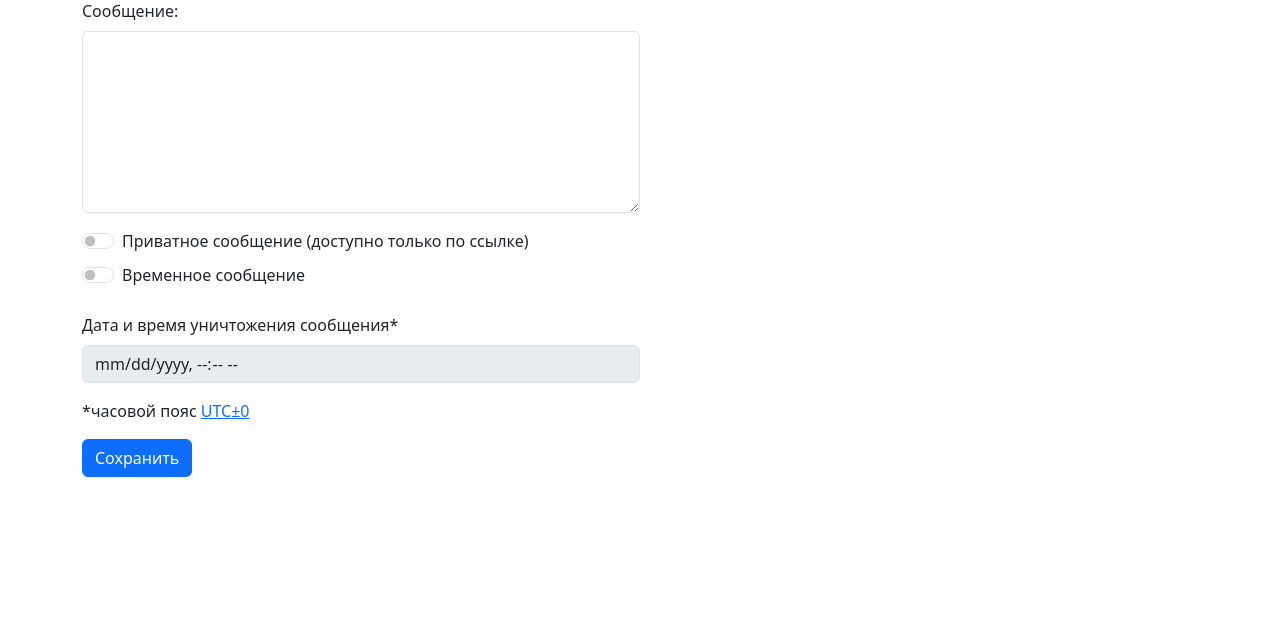
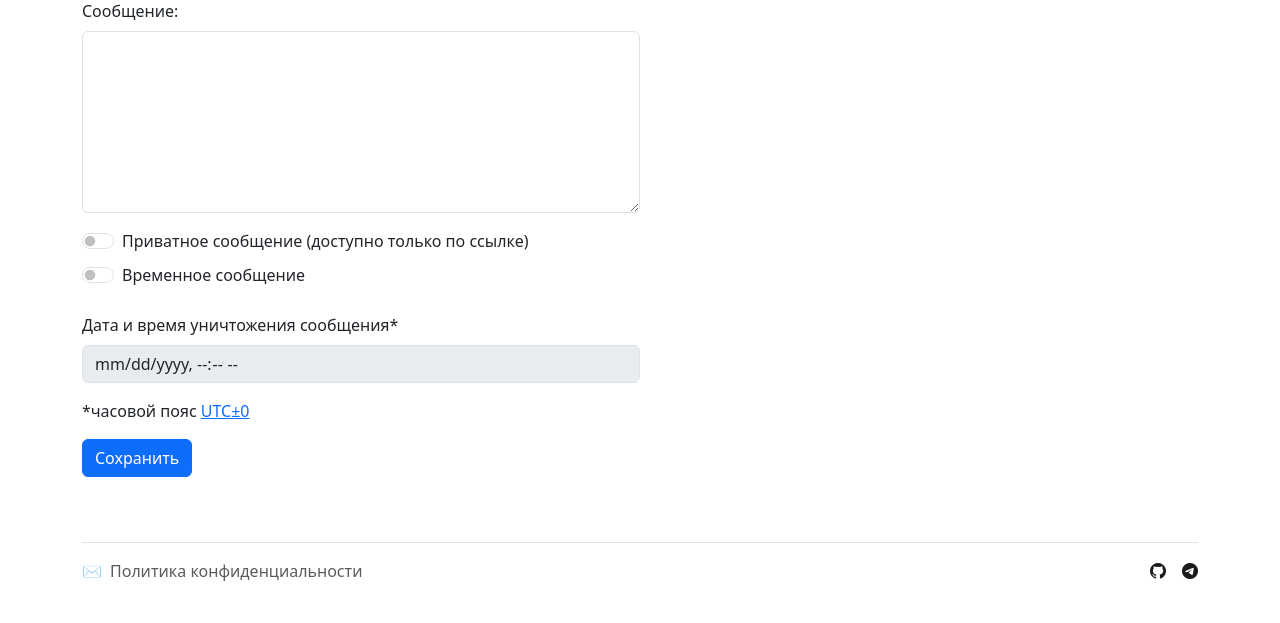
Before and after one commit to storlay/pastebin, a Django app: page / in a window 1280 px wide. Shown: the part 177-800 px from the top of the page. Run offline with Django 5.2, Linux system fonts and the light colour scheme; parts of the project's set-up code (start-up, migrations or seed data) failed here and were passed over.

Commit message:
Add footer

```diff
--- a/templates/base.html
+++ b/templates/base.html
@@ -60,4 +60,23 @@
         integrity="sha384-C6RzsynM9kWDrMNeT87bh95OGNyZPhcTNXj1NW7RuBCsyN/o0jlpcV8Qyq46cDfL"
         crossorigin="anonymous"></script>
 </body>
+
+<div class="container">
+    <footer class="d-flex flex-wrap justify-content-between align-items-center py-3 my-4 border-top">
+        <div class="col-md-4 d-flex align-items-center">
+            <a href="{% url 'input_text' %}"
+               class="mb-3 me-2 mb-md-0 text-body-secondary text-decoration-none lh-1">✉️
+            </a>
+            <span class="mb-3 mb-md-0 text-body-secondary" href="#">Политика конфиденциальности</span>
+        </div>
+        <ul class="nav col-md-4 justify-content-end list-unstyled d-flex">
+            <li class="ms-3"><a style="color: #1B1B1B" href="https://github.com/storlay/pastebin" target="_blank">
+                <i class="bi bi-github"></i>
+            </a></li>
+            <li class="ms-3"><a style="color: #1B1B1B" href="https://t.me/dm1tryivanov" target="_blank">
+                <i class="bi bi-telegram"></i>
+            </a></li>
+        </ul>
+    </footer>
+</div>
 </html>
```
